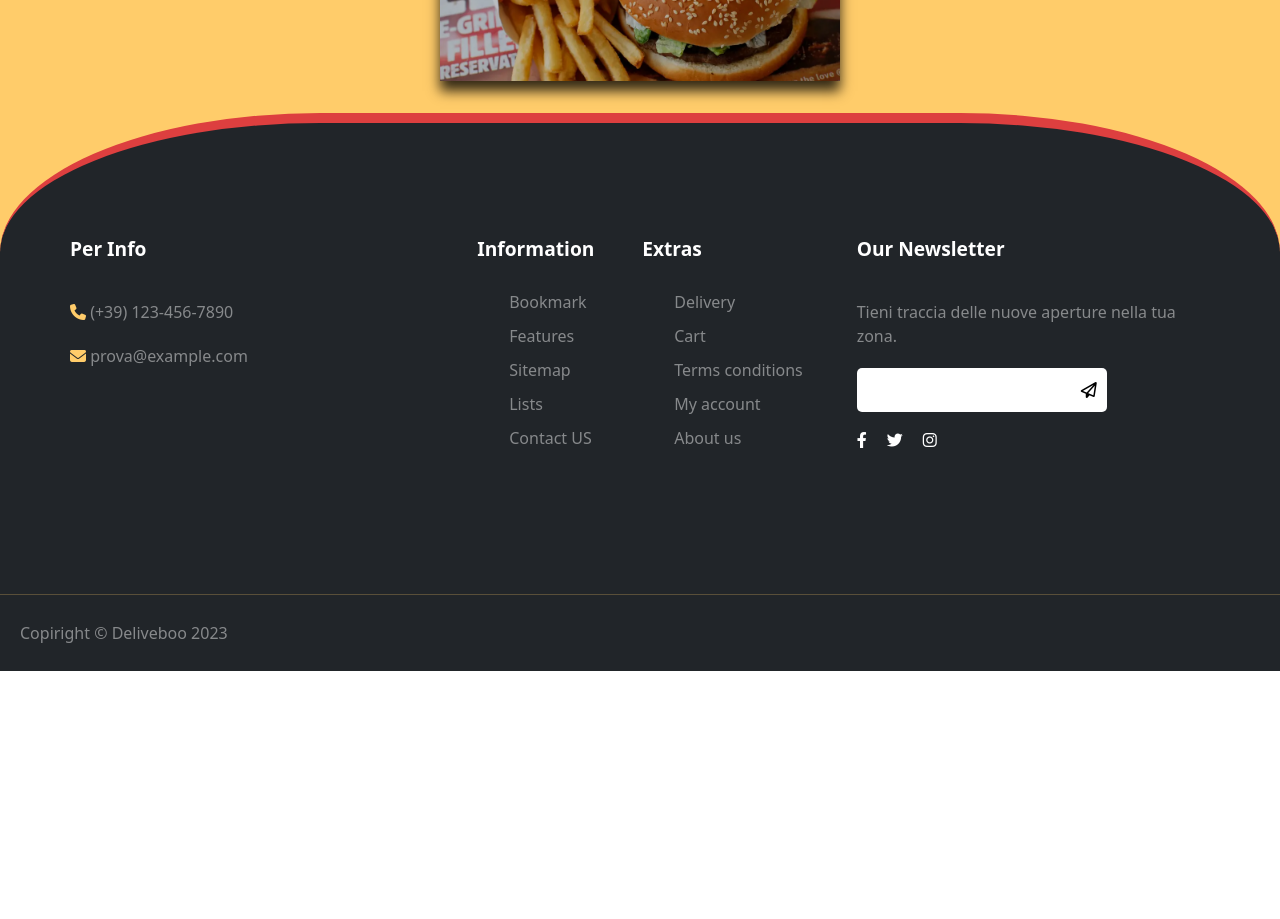
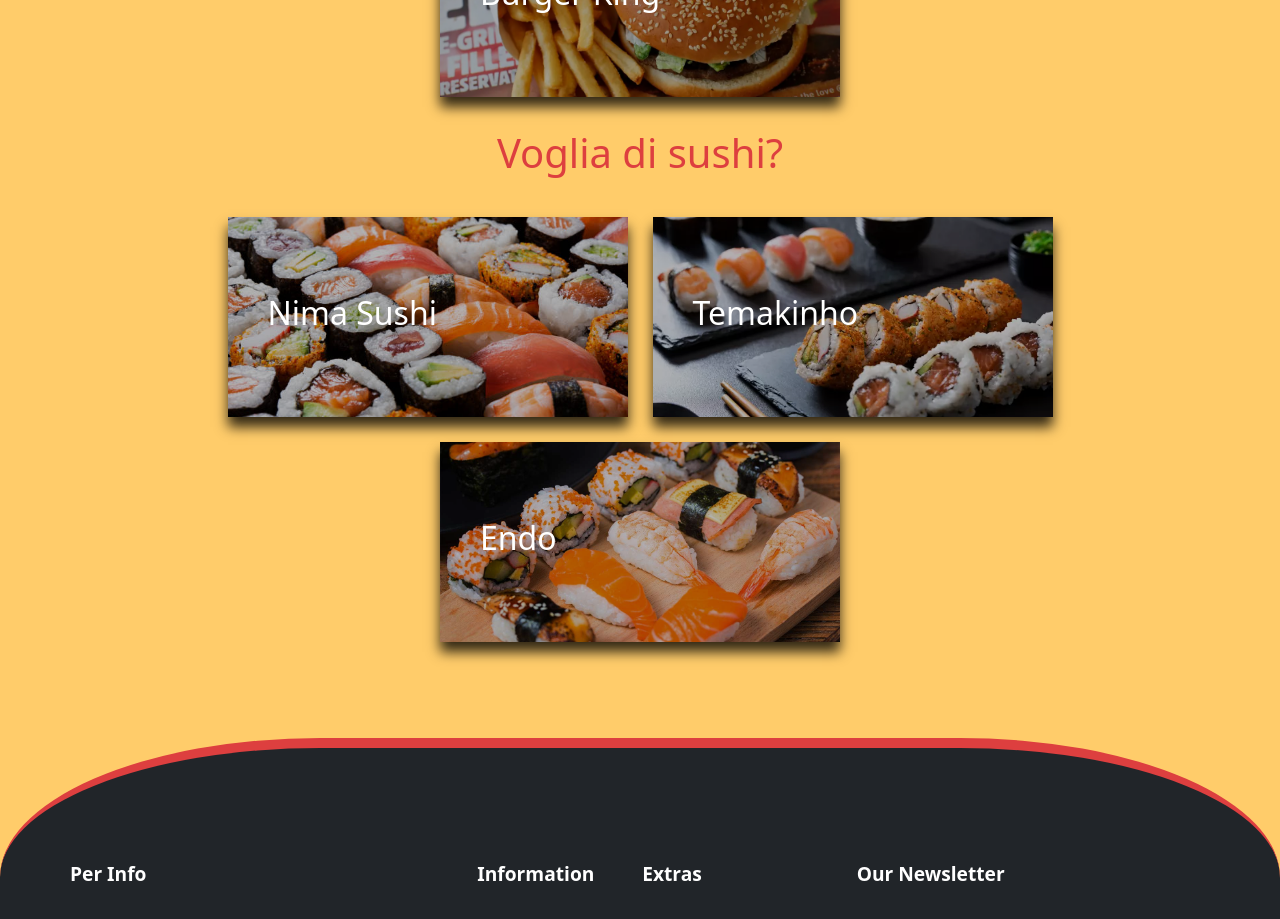
Before and after one commit to EdoardoPerucca/progetto_finale, a Vue app: page / in a window 1280 px wide. Shown: the part 1280-2199 px from the top of the page. Before the commit the page ends 1951 px from the top, so only its background shows below. Built offline with nearby package versions, Linux system fonts and the light colour scheme.

Commit message:
fix: edit

```diff
--- a/src/components/AppShowcase.vue
+++ b/src/components/AppShowcase.vue
@@ -17,7 +17,7 @@
 
 <template>
     <div class="background">
-        <h1 class="text-center py-4">Ordina nei Fast Food più famosi!</h1>
+        <h1 class="text-center">Ordina nei Fast Food più famosi!</h1>
         <div class="showcase container">
             <div class="most-popular">
                 <div class="animated-gradient"></div>
@@ -42,11 +42,36 @@
             </div>
         </div>
 
+        <h1 class="text-center">Voglia di sushi?</h1>
+        <div class="showcase container">
+            <div class="most-popular">
+                <div class="animated-gradient"></div>
+                <img src="/images/sushi1.jpg" alt="">
+                <div class="most-popular-title">
+                    <h1>Nima Sushi</h1>
+                </div>
+            </div>
+            <div class="most-popular">
+                <img src="/images/sushi2.webp" alt="">
+                <div class="animated-gradient"></div>
+                <div class="most-popular-title">
+                    <h1>Temakinho</h1>
+                </div>
+            </div>
+            <div class="most-popular">
+                <img src="/images/sushi3.jpg" alt="">
+                <div class="animated-gradient"></div>
+                <div class="most-popular-title">
+                    <h1>Endo</h1>
+                </div>
+            </div>
+        </div>
     </div>
 </template>
 
 <style lang="scss" scoped>
 .background {
+    padding: 4em;
     background-color: #ffcc6a;
 }
 
@@ -111,7 +136,7 @@
             width: 400px;
             height: 200px;
             object-fit: cover;
-            filter: brightness(0.8);
+            filter: brightness(0.7);
         }
 
         .most-popular-title {
```
